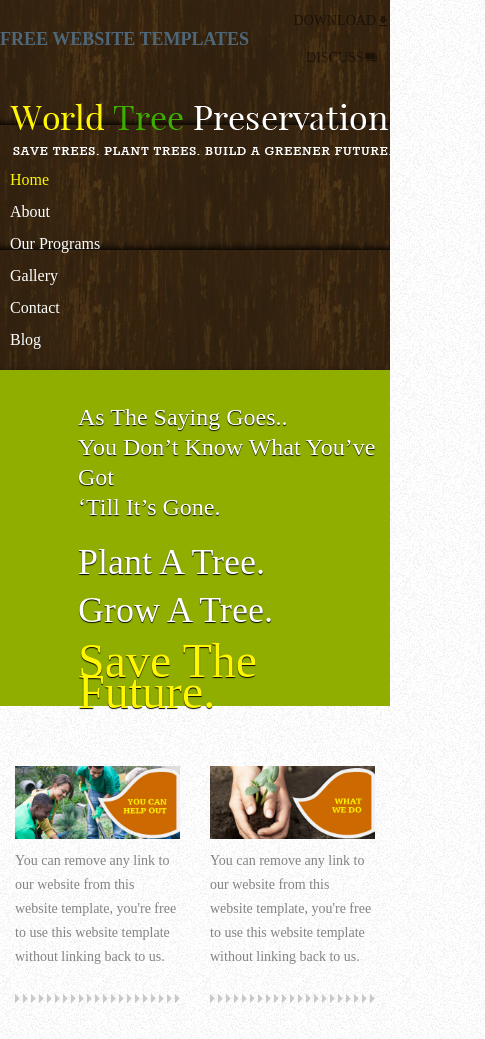
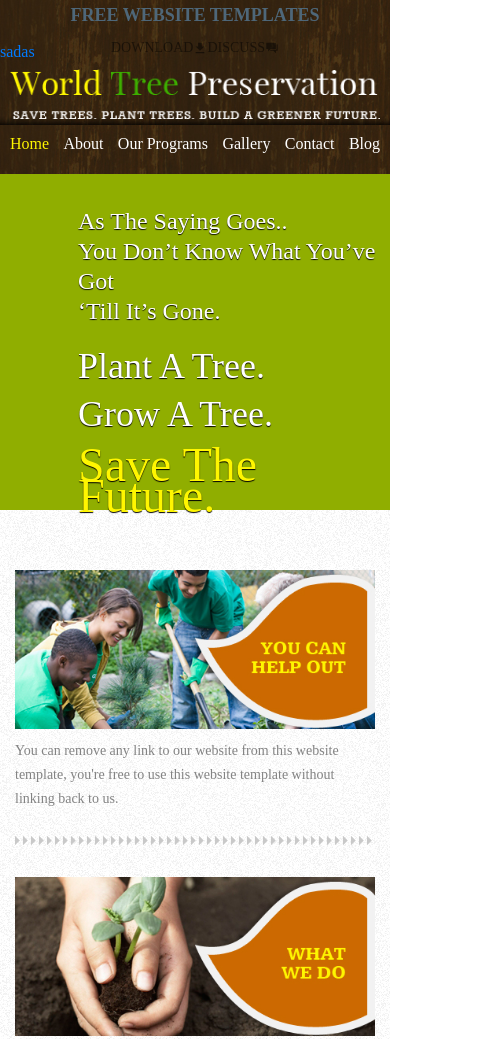
Before and after one commit to yuriyivanyak/World-Tree-Preservation, a plain HTML site: page index.html in a window 390 px wide. Shown: the top 1039 px of the page, 485 px wide, since content can reach past the window. Drawn offline with nearby package versions, Linux system fonts and the light colour scheme; grey boxes are pictures that could not be loaded.

Commit message:
Added  responvive for mobile'

```diff
--- a/index.html
+++ b/index.html
@@ -17,7 +17,7 @@
   </head>
 
   <body>
-    <div class="header" >
+    <div class="header">
       <nav class="top-menu navbar navbar-expand-lg navbar-light bg-light">
         <a class="templetes-link" href="#">Free website templates</a>
 
@@ -35,7 +35,7 @@
     <header>
       <div class="main-menu">
 
-        <a href="#" class="btn-donate"><img src="">sadas</a>
+        <a href="#" class="btn-donate">sadas</a>
         <nav class="navbar navbar-expand-lg navbar-light">
           <a class="navbar-brand" href="#"><img src="img/logo.png" alt="World Tree Preservation"></a>
 
@@ -83,18 +83,18 @@
       </div>
       <div class="container">
         <div class="row">
-          <div class="col-6 content-box">
+          <div class="col-12 col-sm-6 content-box">
             <a href="#"><img class="w-100" src="img/help-out.jpg" alt="Image"></a>
             <p>You can remove any link to our website from this website template, you're free to use this website template without linking back to us.</p>
           </div>
-          <div class="col-6 content-box">
+          <div class="col-12 col-sm-6 content-box">
             <a href="#"><img class="w-100" src="img/what-we-do.jpg" alt="Image"></a>
             <p>You can remove any link to our website from this website template, you're free to use this website template without linking back to us.</p>
           </div>
         </div>
 
         <div class="row">
-          <div class="col-6">
+          <div class="col-12 col-sm-6">
             <h3 class="top-program-title"><a href="#">TOP PROGRAMS </a></h3>
             <div class="row">
 
@@ -112,7 +112,7 @@
               </div>
             </div>
           </div>
-          <div class="col-6">
+          <div class="col-12 col-sm-6">
             <h3 class="blog-post-title" ><a href="#"> RECENT BLOG POSTS</a></h3>
             <div class="blog-post1">
               <a href="#"><img src="img/blog-post1.jpg" alt="Image"></a>
--- a/style.css
+++ b/style.css
@@ -48,7 +48,10 @@ header {
     padding-bottom: 10px;
 }
 
-.btn-donate {
+
+
+/*----------------------------------------- Donate Button (need fix)----------------------*/
+/*.btn-donate {
     background-attachment: scroll;
     background-clip: border-box;
     background-color: rgba(0, 0, 0, 0);
@@ -69,7 +72,7 @@ header {
     text-indent: -99999px;
     max-width: 201px;
     z-index: 11111;
-}
+}*/
 
 .main-menu .navbar {
     padding-top: 0;
@@ -81,7 +84,8 @@ header {
 }
 
 .main-menu-list {
-    min-width: 475px;
+    /*min-width: 475px;*/
+
     display: flex;
     justify-content: space-between;
 }
@@ -106,7 +110,7 @@ header {
 
 .head-img div {
     background-image: url(img/bg-featured.jpg);
-    -max-width: 950px;
+    max-width: 950px;
     margin: auto;
     height: 396px;
 }
@@ -344,3 +348,38 @@ header {
         max-width: 960px;
     }
 }
+
+@media (max-width: 992px) {
+    .header ul {
+        flex-direction: row;
+    }
+
+    .main-menu ul {
+        flex-direction: row;
+    }
+}
+
+@media (max-width: 576px) {
+
+    .main-menu .navbar-brand img {
+        width: 100% !important;
+    }
+    .navbar-brand a {
+        width: 100% !important;
+    }
+
+    .main-menu-list {
+        width: 100%;
+    }
+
+    .header .top-menu ul ,
+    .templetes-link ,
+    .main-menu .navbar-brand  {
+        margin: auto !important;
+    }
+
+    .top-program1 a img, .top-program2 a img{
+        width: 100%;
+    }
+
+}
```
